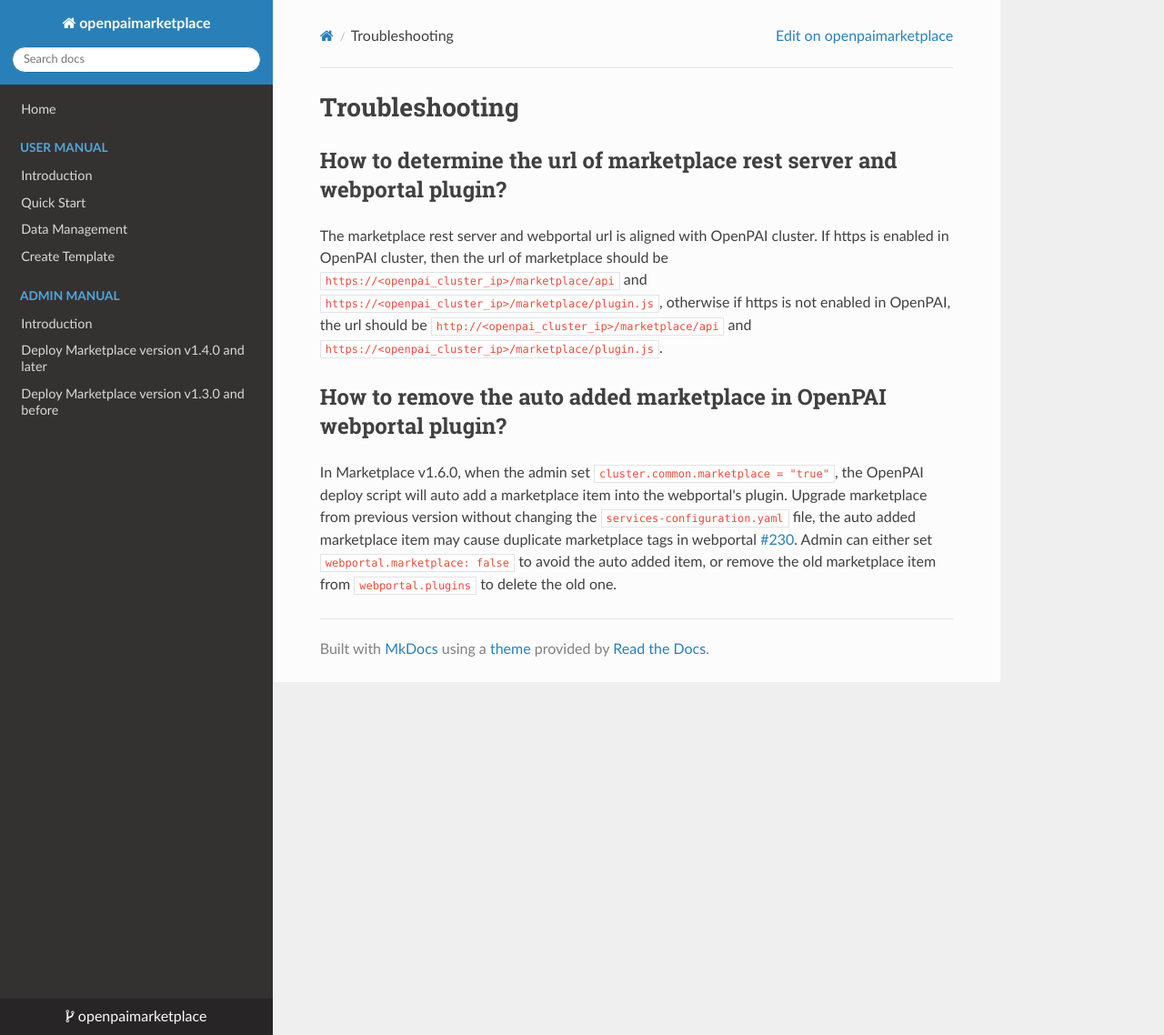
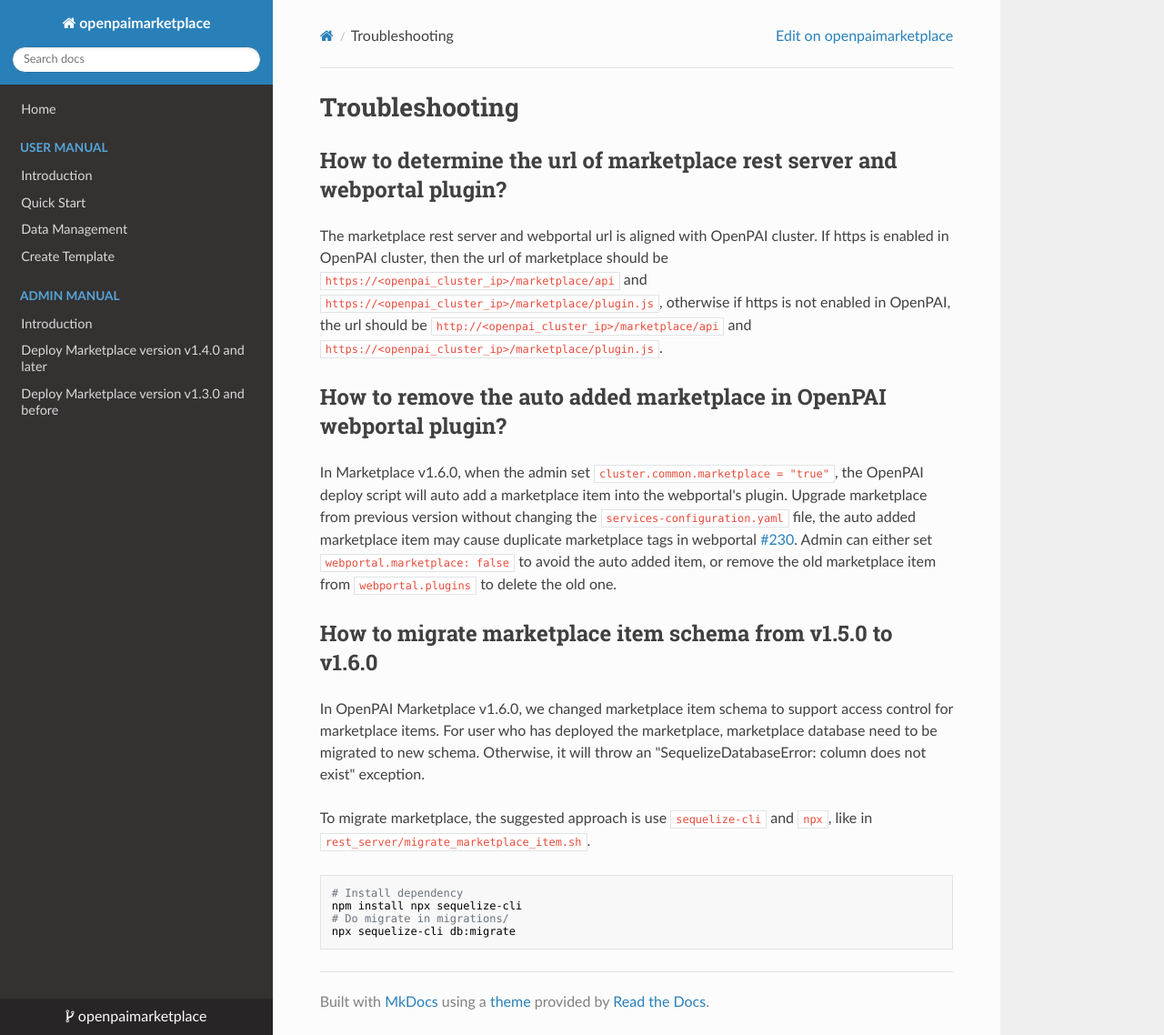
Before and after one commit to microsoft/openpaimarketplace, an MkDocs documentation site: the page built from docs/admin/troubleshooting.md, in a window 1280 px wide and 1138 px high. Shown: the whole window at 91% size. Built offline with MkDocs 1.6.1, drawn with Linux system fonts in a browser that asks for light colours; nearby versions of some CDN libraries.

Commit message:
Update db migrate related doc

````diff
--- a/docs/admin/troubleshooting.md
+++ b/docs/admin/troubleshooting.md
@@ -9,3 +9,15 @@ The marketplace rest server and webportal url is aligned with OpenPAI cluster. I
 In Marketplace v1.6.0, when the admin set `cluster.common.marketplace = "true"`, the OpenPAI deploy script will auto add a marketplace item into the webportal's plugin.
 Upgrade marketplace from previous version without changing the `services-configuration.yaml` file, the auto added marketplace item may cause duplicate marketplace tags in webportal [#230](https://github.com/microsoft/openpaimarketplace/issues/230).
 Admin can either set `webportal.marketplace: false` to avoid the auto added item, or remove the old marketplace item from `webportal.plugins` to delete the old one.
+
+## How to migrate marketplace item schema from v1.5.0 to v1.6.0
+
+In OpenPAI Marketplace v1.6.0, we changed marketplace item schema to support access control for marketplace items. For user who has deployed the marketplace, marketplace database need to be migrated to new schema. Otherwise, it will throw an "SequelizeDatabaseError: column <column_name> does not exist" exception.
+
+To migrate marketplace, the suggested approach is use `sequelize-cli` and `npx`, like in `rest_server/migrate_marketplace_item.sh`.
+```bash
+# Install dependency
+npm install npx sequelize-cli
+# Do migrate in migrations/
+npx sequelize-cli db:migrate
+```
````
Also changed, not shown: docs/admin/deploy_v1.6.0_later.md (+12 -0 lines).
